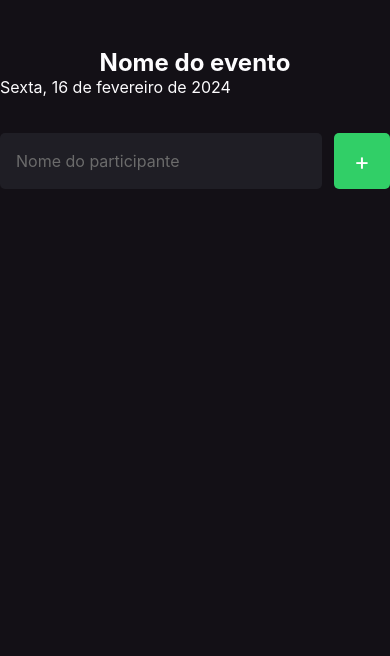
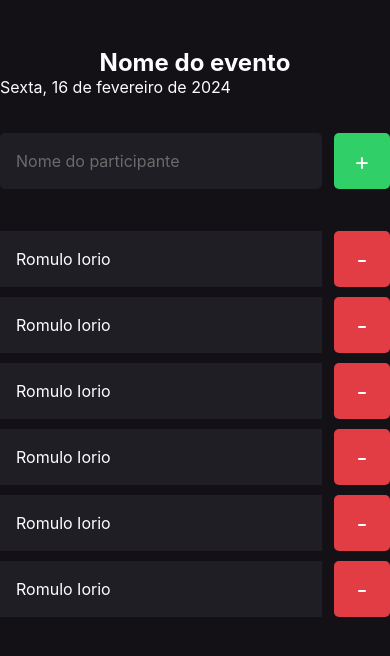
Before and after one commit to romulo-iorio/imhere, a React Native app: screen / in a window 390 px wide. Shown: the top 656 px of the page. Built offline with nearby package versions, Linux system fonts and the light colour scheme.

Commit message:
feat: creating Participants component

```diff
--- /dev/null
+++ b/src/components/Participant/index.tsx
@@ -0,0 +1,20 @@
+import { Text, TouchableOpacity, View } from "react-native";
+import { styles } from "./styles";
+
+export const Participant: React.FC = () => {
+  const handleRemoveParticipant = () => {
+    console.log("Removendo participante");
+  };
+
+  return (
+    <View style={styles.container}>
+      <View style={styles.nameContainer}>
+        <Text style={styles.name}>Romulo Iorio</Text>
+      </View>
+
+      <TouchableOpacity style={styles.button} onPress={handleRemoveParticipant}>
+        <Text style={styles.buttonText}>-</Text>
+      </TouchableOpacity>
+    </View>
+  );
+};
--- /dev/null
+++ b/src/components/Participant/styles.ts
@@ -0,0 +1,35 @@
+import { StyleSheet } from "react-native";
+
+export const styles = StyleSheet.create({
+  container: {
+    width: "100%",
+    flexDirection: "row",
+    alignItems: "center",
+    marginBottom: 10,
+    borderRadius: 5,
+    gap: 12,
+  },
+  nameContainer: {
+    backgroundColor: "#1f1e25",
+    justifyContent: "center",
+    height: 56,
+    flex: 1,
+  },
+  name: {
+    color: "#fff",
+    marginLeft: 16,
+    fontSize: 16,
+  },
+  button: {
+    width: 56,
+    height: 56,
+    borderRadius: 5,
+    backgroundColor: "#e23c44",
+    alignItems: "center",
+    justifyContent: "center",
+  },
+  buttonText: {
+    color: "#fff",
+    fontSize: 24,
+  },
+});
--- /dev/null
+++ b/src/components/index.ts
@@ -0,0 +1 @@
+export * from "./Participant";
--- a/src/screens/Home/index.tsx
+++ b/src/screens/Home/index.tsx
@@ -7,6 +7,7 @@
 } from "react-native";
 import { StatusBar } from "expo-status-bar";
 
+import { Participant } from "../../components";
 import { styles } from "./styles";
 
 export const Home = () => {
@@ -33,6 +34,13 @@
           <Text style={styles.buttonText}>+</Text>
         </TouchableOpacity>
       </View>
+
+      <Participant />
+      <Participant />
+      <Participant />
+      <Participant />
+      <Participant />
+      <Participant />
     </SafeAreaView>
   );
 };
```
